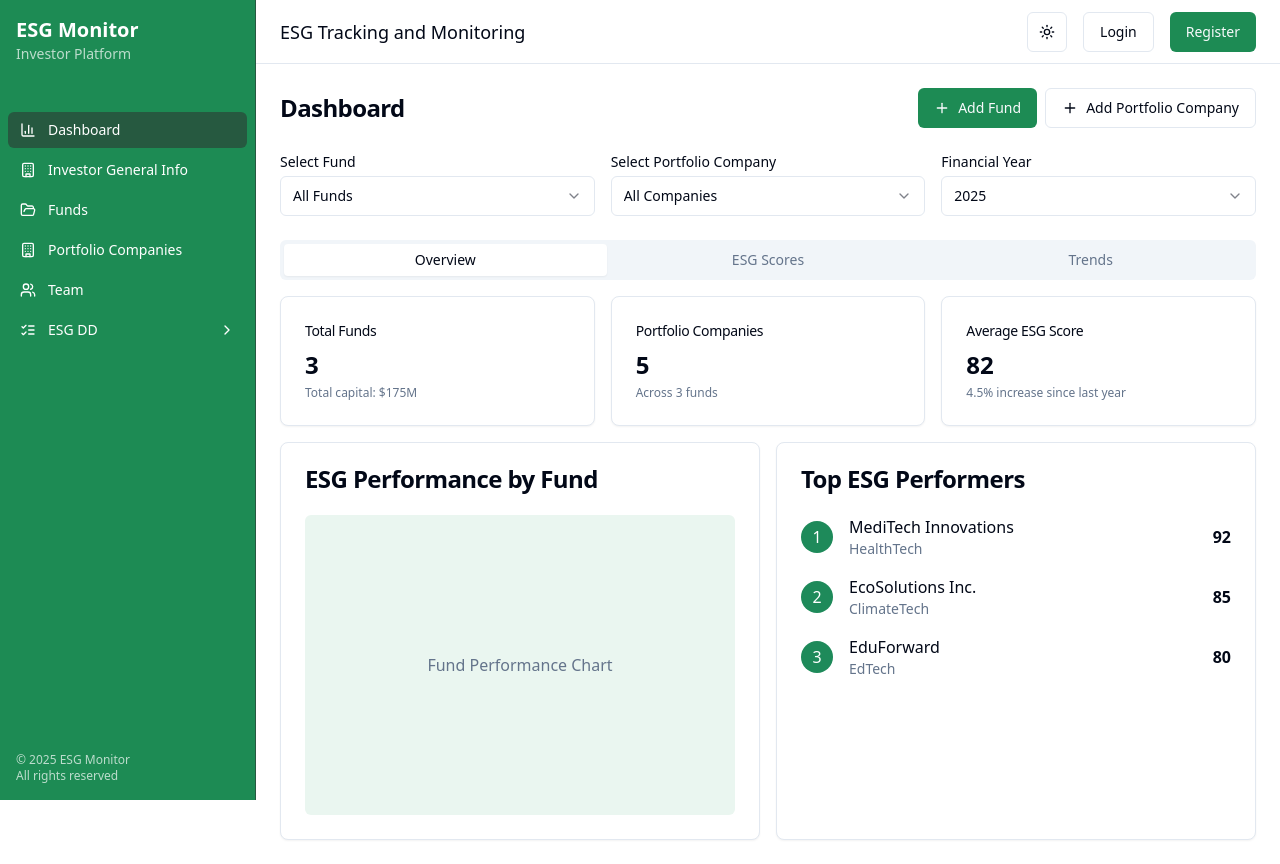
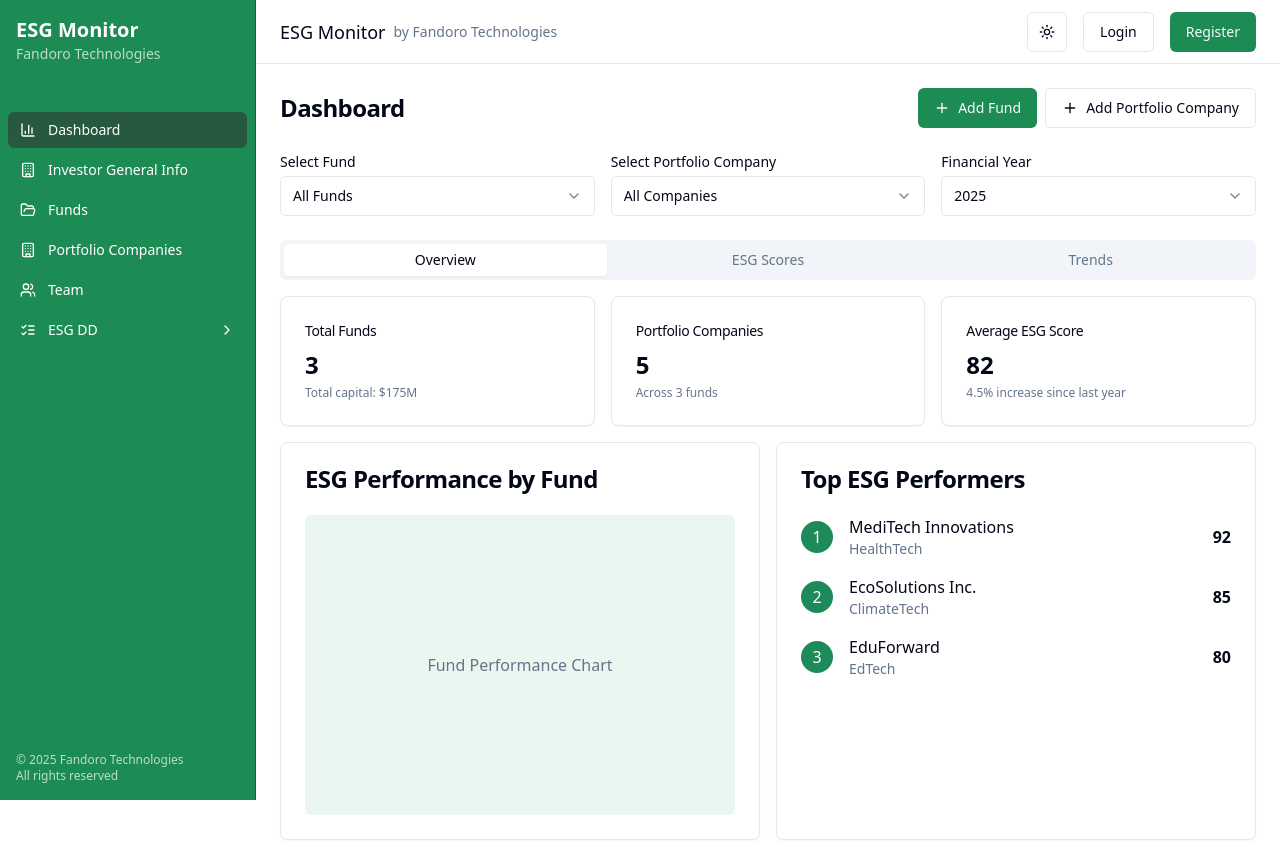
Before and after one commit to S-FND/fund-esg-monitor, a React (Vite) app: page / in a window 1280 px wide. Built offline with nearby package versions, Linux system fonts and the light colour scheme.

Commit message:
Refactor: Brand application as Fandoro
Branding the application with Fandoro Technologies.

```diff
--- a/index.html
+++ b/index.html
@@ -1,14 +1,15 @@
+
 <!DOCTYPE html>
 <html lang="en">
   <head>
     <meta charset="UTF-8" />
     <meta name="viewport" content="width=device-width, initial-scale=1.0" />
-    <title>fund-esg-monitor</title>
-    <meta name="description" content="Lovable Generated Project" />
-    <meta name="author" content="Lovable" />
+    <title>ESG Monitor | Fandoro Technologies</title>
+    <meta name="description" content="ESG Monitoring and Due Diligence Platform by Fandoro Technologies" />
+    <meta name="author" content="Fandoro Technologies" />
 
-    <meta property="og:title" content="fund-esg-monitor" />
-    <meta property="og:description" content="Lovable Generated Project" />
+    <meta property="og:title" content="ESG Monitor | Fandoro Technologies" />
+    <meta property="og:description" content="ESG Monitoring and Due Diligence Platform by Fandoro Technologies" />
     <meta property="og:type" content="website" />
     <meta property="og:image" content="https://lovable.dev/opengraph-image-p98pqg.png" />
 
--- a/src/components/Header.tsx
+++ b/src/components/Header.tsx
@@ -21,7 +21,10 @@ export function Header() {
     <header className="h-16 border-b fixed top-0 left-64 right-0 bg-background z-10">
       <div className="flex h-full items-center justify-between px-6">
         <div className="flex items-center gap-4">
-          <h1 className="text-lg font-medium">ESG Tracking and Monitoring</h1>
+          <div className="flex items-center">
+            <h1 className="text-lg font-medium">ESG Monitor</h1>
+            <span className="text-sm text-muted-foreground ml-2">by Fandoro Technologies</span>
+          </div>
         </div>
 
         <div className="flex items-center gap-4">
--- a/src/components/Sidebar.tsx
+++ b/src/components/Sidebar.tsx
@@ -71,7 +71,7 @@ export function Sidebar() {
       <div className="flex flex-col h-full">
         <div className="p-4">
           <h2 className="text-xl font-bold text-sidebar-foreground">ESG Monitor</h2>
-          <p className="text-sm text-sidebar-foreground/70">Investor Platform</p>
+          <p className="text-sm text-sidebar-foreground/70">Fandoro Technologies</p>
         </div>
 
         <nav className="mt-8 flex-1 overflow-y-auto">
@@ -146,7 +146,7 @@ export function Sidebar() {
         </nav>
 
         <div className="p-4 text-xs text-sidebar-foreground/70">
-          <p>© 2025 ESG Monitor</p>
+          <p>© {new Date().getFullYear()} Fandoro Technologies</p>
           <p>All rights reserved</p>
         </div>
       </div>
```
